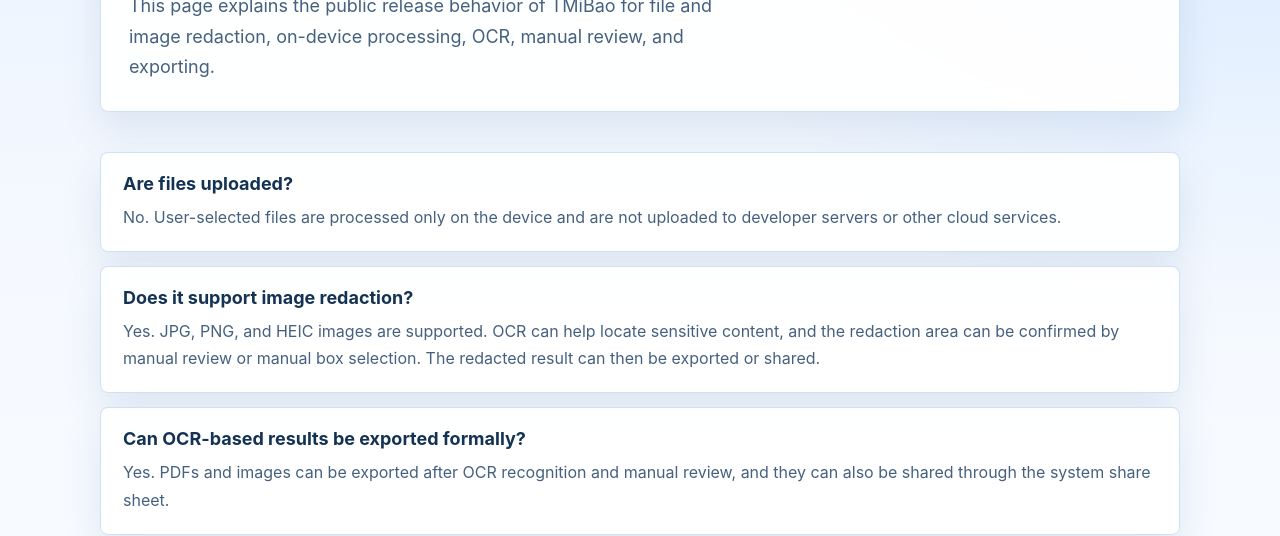
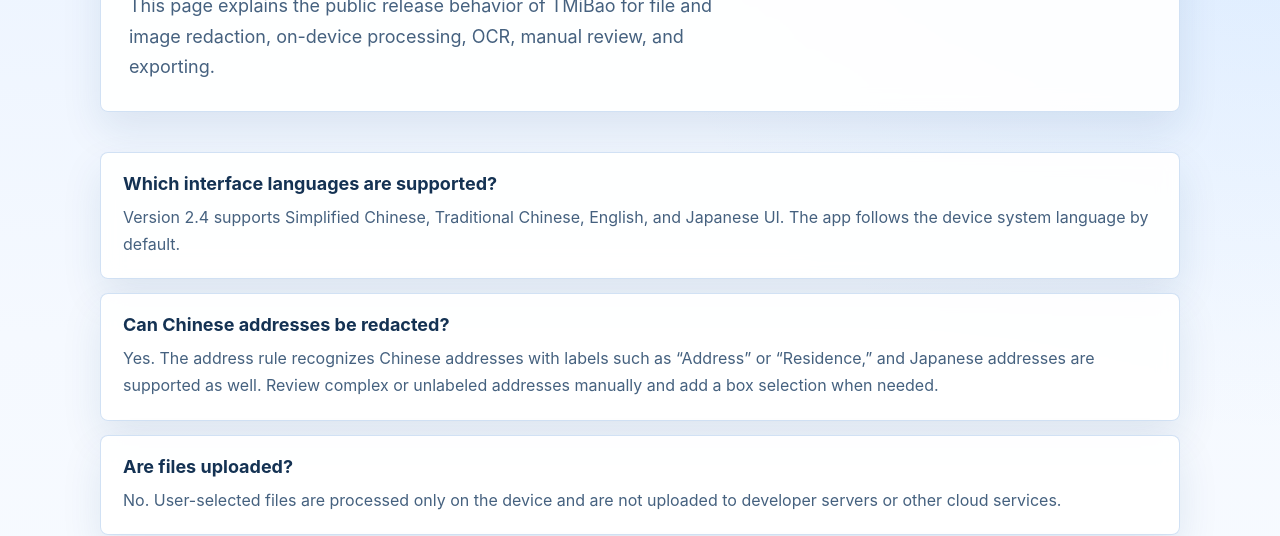
Before and after one commit to bogun2046/Tmibao-pages, a plain HTML site: page en/faq/index.html in a window 1280 px wide. Shown: the part 266-802 px from the top of the page. Drawn offline with Linux system fonts and the light colour scheme.

Commit message:
docs: update website for v2.4 localization and redaction coverage

```diff
--- a/en/faq/index.html
+++ b/en/faq/index.html
@@ -49,6 +49,20 @@
         </section>
 
         <section class="faq-list">
+          <article class="faq-item">
+            <div class="faq-question">Which interface languages are supported?</div>
+            <div class="faq-answer">
+              Version 2.4 supports Simplified Chinese, Traditional Chinese, English, and Japanese UI. The app follows the device system language by default.
+            </div>
+          </article>
+
+          <article class="faq-item">
+            <div class="faq-question">Can Chinese addresses be redacted?</div>
+            <div class="faq-answer">
+              Yes. The address rule recognizes Chinese addresses with labels such as “Address” or “Residence,” and Japanese addresses are supported as well. Review complex or unlabeled addresses manually and add a box selection when needed.
+            </div>
+          </article>
+
           <article class="faq-item">
             <div class="faq-question">Are files uploaded?</div>
             <div class="faq-answer">
```
